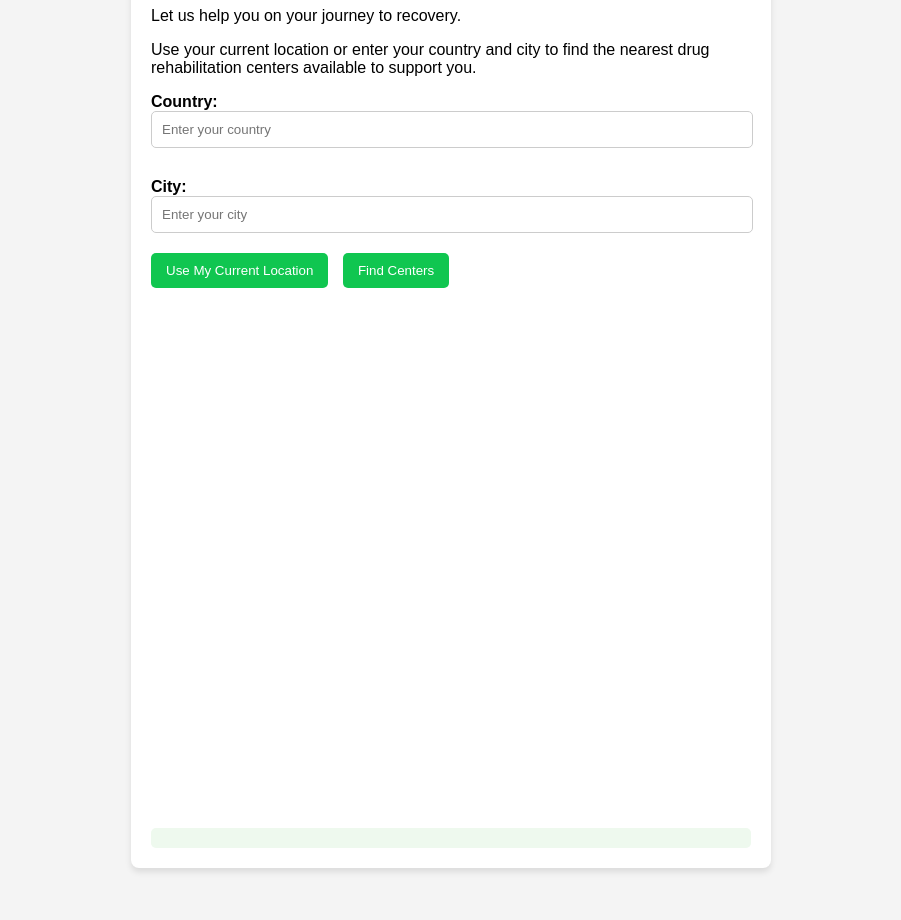
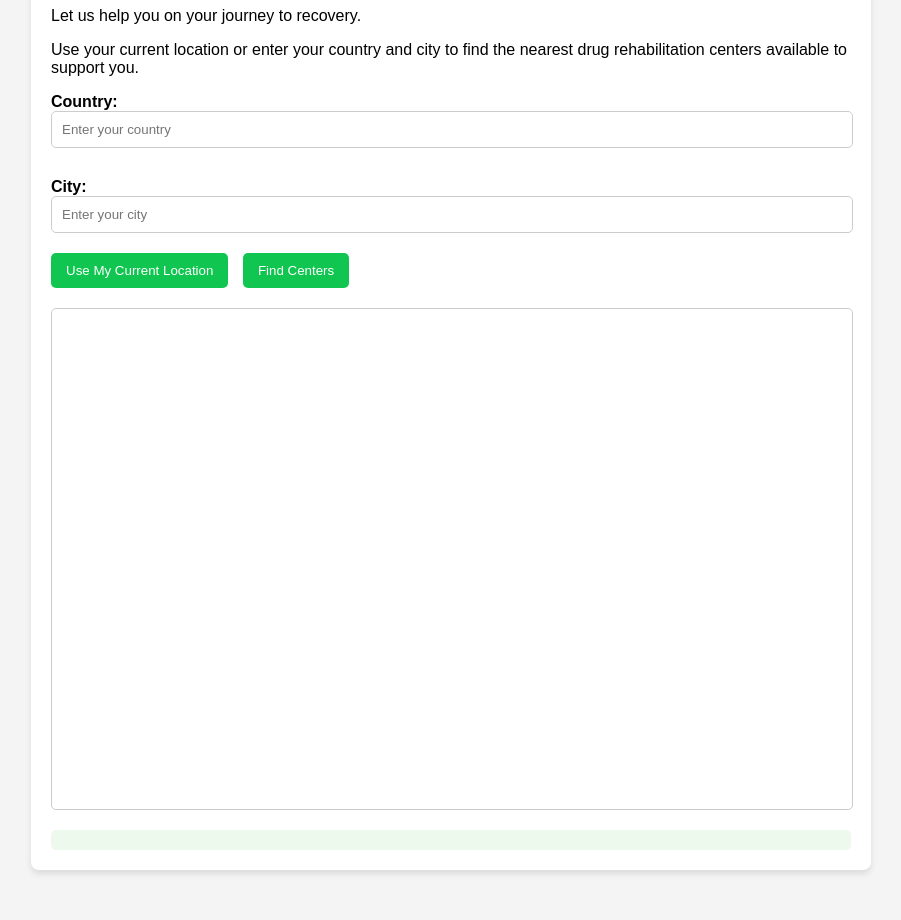
Before and after one commit to woshimajintao/Find-a-drug-treatment-center, a plain HTML site: page index.html in a window 1280 px wide. Shown: the part 143-1063 px from the top of the page, without its empty margins (189-1090 px from the left). Drawn offline with Linux system fonts and the light colour scheme; some packages are replaced by stand-ins of ours.

Commit message:
Update styles.css

```diff
--- a/styles.css
+++ b/styles.css
@@ -6,7 +6,7 @@ body {
 }
 
 .container {
-    max-width: 600px;
+    max-width: 800px; /* Increase the max-width for better layout */
     margin: 50px auto;
     padding: 20px;
     background: #ffffff;
@@ -53,3 +53,11 @@ button:hover {
     background: #eef9ee;
     border-radius: 5px;
 }
+
+#map {
+    margin-top: 20px;
+    height: 500px;
+    width: 100%;
+    border-radius: 5px;
+    border: 1px solid #ccc;
+}
```
